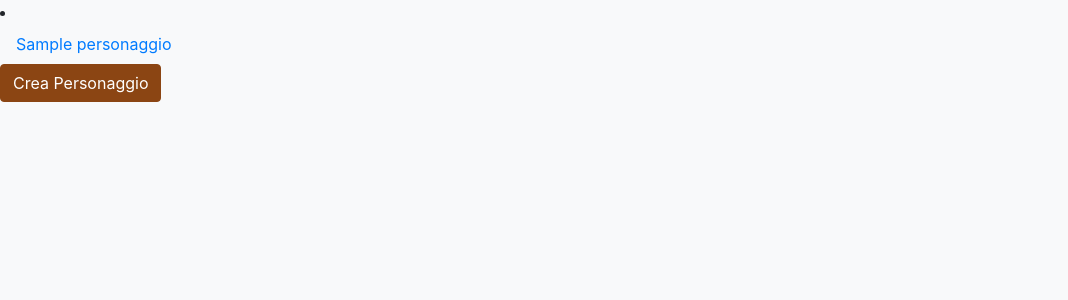
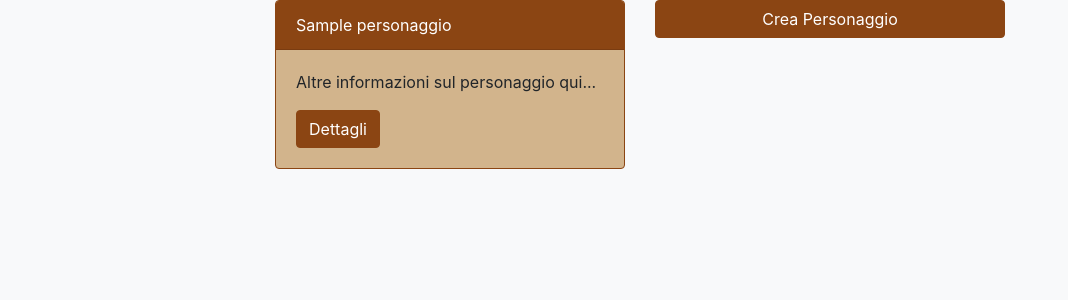
Before and after one commit to Samuele-giancarli/DnD_character_manager, a PHP site: page /characterList.php in a window 1280 px wide. Shown: the part 56-356 px from the top of the page, without its empty margins (0-1068 px from the left). Run offline with PHP 8.4, Linux system fonts and the light colour scheme; the visitor is signed in with stand-in values (Sample User, id 1); tables that the repository leaves empty hold one stand-in row (values such as "Sample post").

Commit message:
added working characterList

```diff
--- a/characterList.php
+++ b/characterList.php
@@ -15,7 +15,6 @@
             background-color: #f8f9fa;
         }
         .card {
-            margin-top: 50px;
             background-color: #d2b48c;
             border: 1px solid #8b4513;
         }
@@ -35,7 +34,8 @@
 </head>
 <body>
 
-<header><nav class="navbar navbar-expand-lg navbar-light bg-light">
+<header>
+    <nav class="navbar navbar-expand-lg navbar-light bg-light">
         <a class="navbar-brand" href="#">DND Aider</a>
         <button class="navbar-toggler" type="button" data-toggle="collapse" data-target="#navbarSupportedContent" aria-controls="navbarSupportedContent" aria-expanded="false" aria-label="Toggle navigation">
             <span class="navbar-toggler-icon"></span>
@@ -43,7 +43,6 @@
         <div class="collapse navbar-collapse" id="navbarSupportedContent">
             <ul class="navbar-nav mr-auto">
                 <li class="nav-item active">
-<!-- nella home vedo la lista dei miei personaggi e il pulsante "crea"-->
                     <a class="nav-link" href="index.php">Home <span class="sr-only">(current)</span></a>
                 </li>
                 <li class="nav-item">
@@ -57,21 +56,35 @@
                 </li>
             </ul>
         </div>
-</nav></header>
+    </nav>
+</header>
 
+<div class="container">
+    <div class="row justify-content-center">
         <?php
             if(!isset($_SESSION["ID"])){
                 header("Location: login.php");
             } else {
                 foreach($dbh->characterList($_SESSION["ID"]) as $character){
-                echo "<li class='nav-item'>";
-                echo "<a class='nav-link' href='character.php?ID=".$character["ID_Personaggio"]."'>".$character["Nome"]."</a>";
-                echo "</li>";
+        ?>
+            <div class="col-md-4">
+                <div class="card mb-3">
+                    <div class="card-header"><?php echo $character["Nome"]; ?></div>
+                    <div class="card-body">
+                        <p class="card-text">Altre informazioni sul personaggio qui...</p>
+                        <a href="character.php?ID=<?php echo $character["ID_Personaggio"]; ?>" class="btn btn-primary">Dettagli</a>
+                    </div>
+                </div>
+            </div>
+        <?php
                 }
-
-            echo '<a href="createCharacter.php" class="btn btn-primary">Crea Personaggio</a>';
+                echo '<div class="col-md-4">';
+                echo '<a href="createCharacter.php" class="btn btn-primary btn-block">Crea Personaggio</a>';
+                echo '</div>';
             }
         ?>
+    </div>
+</div>
 
 <script src="https://code.jquery.com/jquery-3.5.1.min.js"></script>
 
```
Lines whose indentation alone changed are shown as unchanged.
